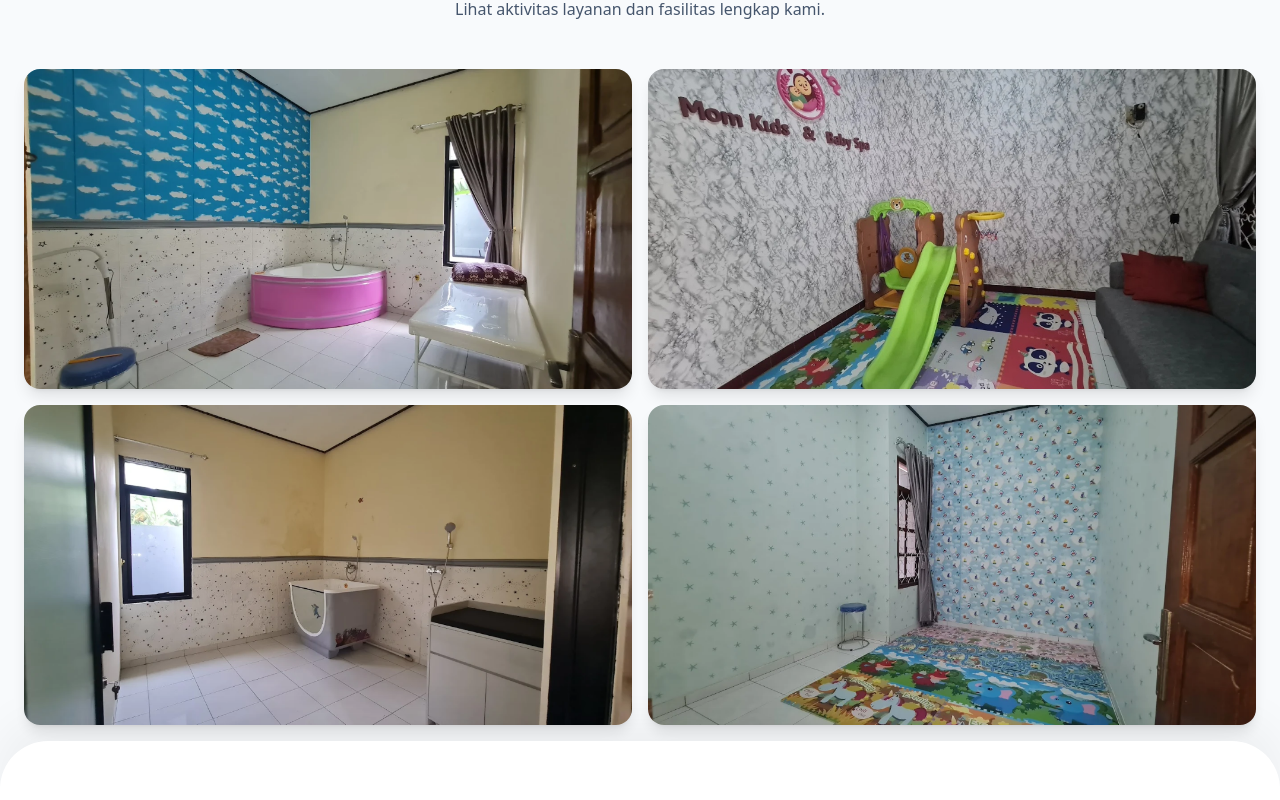
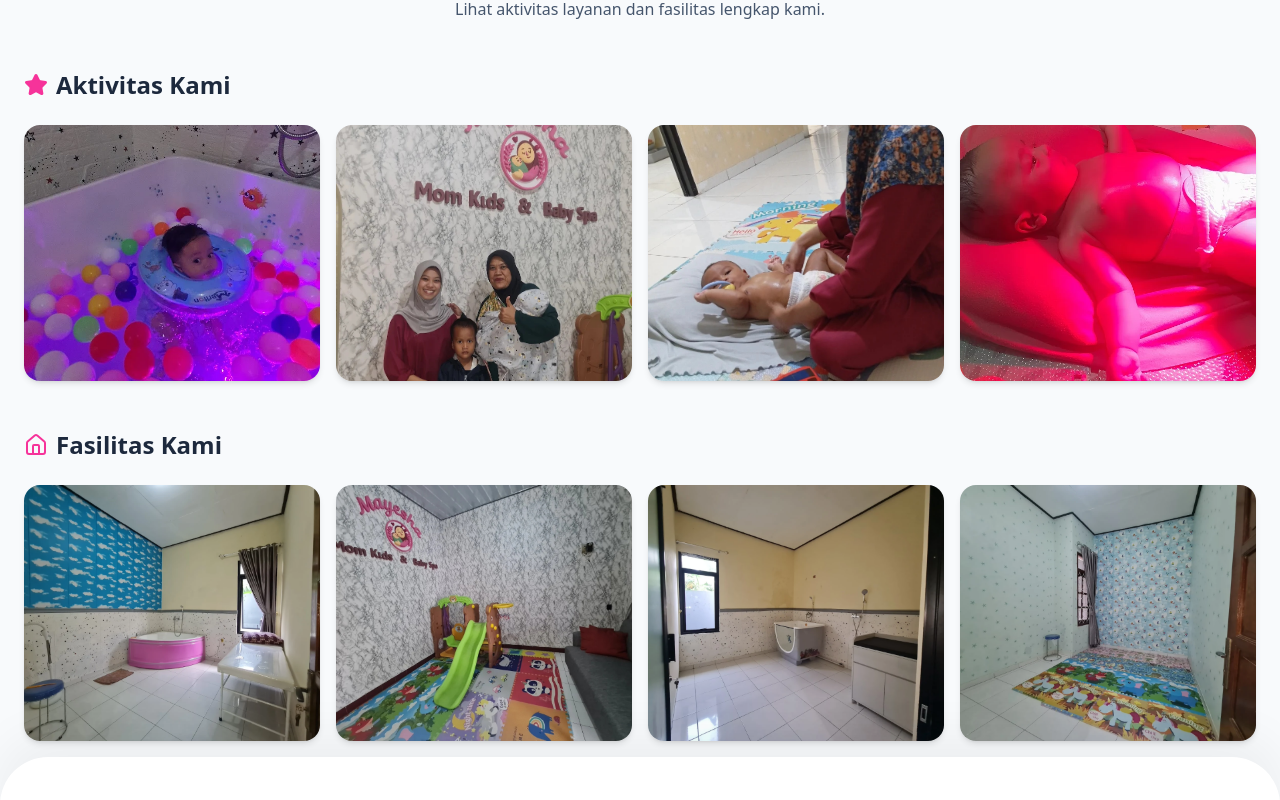
Before and after one commit to afrizalfikrii/mayeshababyspa, a Next.js app: page / in a window 1280 px wide. Shown: the part 960-1760 px from the top of the page. Built offline with nearby package versions, Linux system fonts and the light colour scheme.

Commit message:
Add activity gallery section with CSS animations

```diff
--- a/app/page.tsx
+++ b/app/page.tsx
@@ -197,49 +197,100 @@ export default function App() {
             <p className="text-slate-600 max-w-2xl mx-auto">Lihat aktivitas layanan dan fasilitas lengkap kami.</p>
           </div>
 
-          <div className="grid grid-cols-1 md:grid-cols-2 gap-4">
+          {/* Activity Gallery */}
+          <div className="mb-12">
+            <h3 className="text-2xl font-bold mb-6 text-slate-800 flex items-center gap-2 animate-on-scroll">
+              <Star className="text-pink-500 fill-pink-500" size={24} />
+              Aktivitas Kami
+            </h3>
+            <div className="grid grid-cols-1 md:grid-cols-2 lg:grid-cols-4 gap-4">
+              {[
+                {
+                  src: "/images/activity-swim-purple.png",
+                  alt: "Baby Spa & Swim",
+                  title: "Fun Baby Swim",
+                  desc: "Pengalaman renang seru"
+                },
+                {
+                  src: "/images/activity-team.jpg",
+                  alt: "Tim Profesional",
+                  title: "Bidan Profesional",
+                  desc: "Ditangani tenaga ahli"
+                },
+                {
+                  src: "/images/activity-massage.jpg",
+                  alt: "Pijat Bayi",
+                  title: "Baby Massage",
+                  desc: "Relaksasi untuk si kecil"
+                },
+                {
+                  src: "/images/activity-therapy.png",
+                  alt: "Terapi Sinar",
+                  title: "Layanan Kesehatan",
+                  desc: "Terapi infrared & uap"
+                }
+              ].map((item, idx) => (
+                <div
+                  key={idx}
+                  className="group relative overflow-hidden rounded-2xl shadow-md hover:shadow-xl transition-all duration-300 animate-on-scroll"
+                >
+                  <img src={item.src} alt={item.alt} className="w-full h-64 object-cover group-hover:scale-110 transition-transform duration-500" />
+                  <div className="absolute inset-0 bg-gradient-to-t from-slate-900/80 via-transparent to-transparent opacity-0 group-hover:opacity-100 transition-opacity duration-300"></div>
+                  <div className="absolute bottom-0 left-0 right-0 p-4 text-white transform translate-y-full group-hover:translate-y-0 transition-transform duration-300">
+                    <h4 className="font-bold text-lg">{item.title}</h4>
+                    <p className="text-xs text-slate-200">{item.desc}</p>
+                  </div>
+                </div>
+              ))}
+            </div>
+          </div>
+
+          {/* Facility Gallery */}
+          <div>
+            <h3 className="text-2xl font-bold mb-6 text-slate-800 flex items-center gap-2 animate-on-scroll">
+              <Home className="text-pink-500" size={24} />
+              Fasilitas Kami
+            </h3>
+            <div className="grid grid-cols-1 md:grid-cols-2 lg:grid-cols-4 gap-4">
               {[
                 {
                   src: "/images/facility-pool.png",
                   alt: "Kolam Renang Bayi",
-                title: "Kolam Renang Bayi",
-                desc: "Kolam air hangat dengan wallpaper ceria"
+                  title: "Kolam Renang",
+                  desc: "Air hangat & nyaman"
                 },
                 {
                   src: "/images/facility-gym.jpg",
                   alt: "Ruang Baby Gym",
-                title: "Ruang Baby Gym",
-                desc: "Perosotan & mainan edukatif untuk si kecil"
+                  title: "Baby Gym",
+                  desc: "Area bermain edukatif"
                 },
                 {
                   src: "/images/facility-treatment.png",
                   alt: "Ruang Treatment",
-                title: "Ruang Treatment",
-                desc: "Ruang pijat yang bersih dan nyaman"
+                  title: "Ruang Private",
+                  desc: "Bersih & higienis"
                 },
                 {
                   src: "/images/facility-massage.png",
                   alt: "Ruang Massage",
-                title: "Ruang Massage",
-                desc: "Matras empuk untuk kenyamanan bayi"
+                  title: "Matras Empuk",
+                  desc: "Nyaman untuk bayi"
                 }
-            ].map((facility, idx) => (
+              ].map((item, idx) => (
                 <div
                   key={idx}
-                className="group relative overflow-hidden rounded-2xl shadow-lg hover:shadow-2xl transition-all duration-300 cursor-pointer"
+                  className="group relative overflow-hidden rounded-2xl shadow-md hover:shadow-xl transition-all duration-300 animate-on-scroll"
                 >
-                <img
-                  src={facility.src}
-                  alt={facility.alt}
-                  className="w-full h-64 md:h-80 object-cover group-hover:scale-110 transition-transform duration-500"
-                />
-                <div className="absolute inset-0 bg-gradient-to-t from-slate-900/80 via-slate-900/20 to-transparent opacity-0 group-hover:opacity-100 transition-opacity duration-300"></div>
-                <div className="absolute bottom-0 left-0 right-0 p-6 text-white transform translate-y-full group-hover:translate-y-0 transition-transform duration-300">
-                  <h3 className="text-xl font-bold mb-1">{facility.title}</h3>
-                  <p className="text-sm text-slate-200">{facility.desc}</p>
+                  <img src={item.src} alt={item.alt} className="w-full h-64 object-cover group-hover:scale-110 transition-transform duration-500" />
+                  <div className="absolute inset-0 bg-gradient-to-t from-slate-900/80 via-transparent to-transparent opacity-0 group-hover:opacity-100 transition-opacity duration-300"></div>
+                  <div className="absolute bottom-0 left-0 right-0 p-4 text-white transform translate-y-full group-hover:translate-y-0 transition-transform duration-300">
+                    <h4 className="font-bold text-lg">{item.title}</h4>
+                    <p className="text-xs text-slate-200">{item.desc}</p>
                   </div>
                 </div>
               ))}
+            </div>
           </div>
         </div>
       </section>
```
Lines whose indentation alone changed are shown as unchanged.
